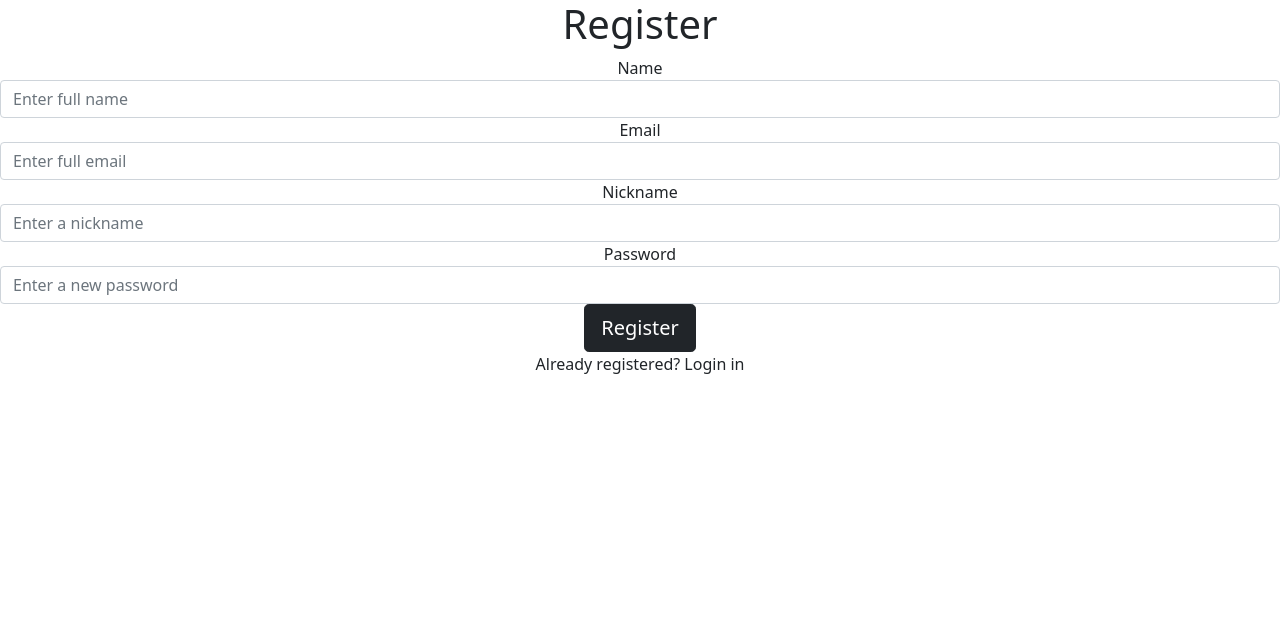
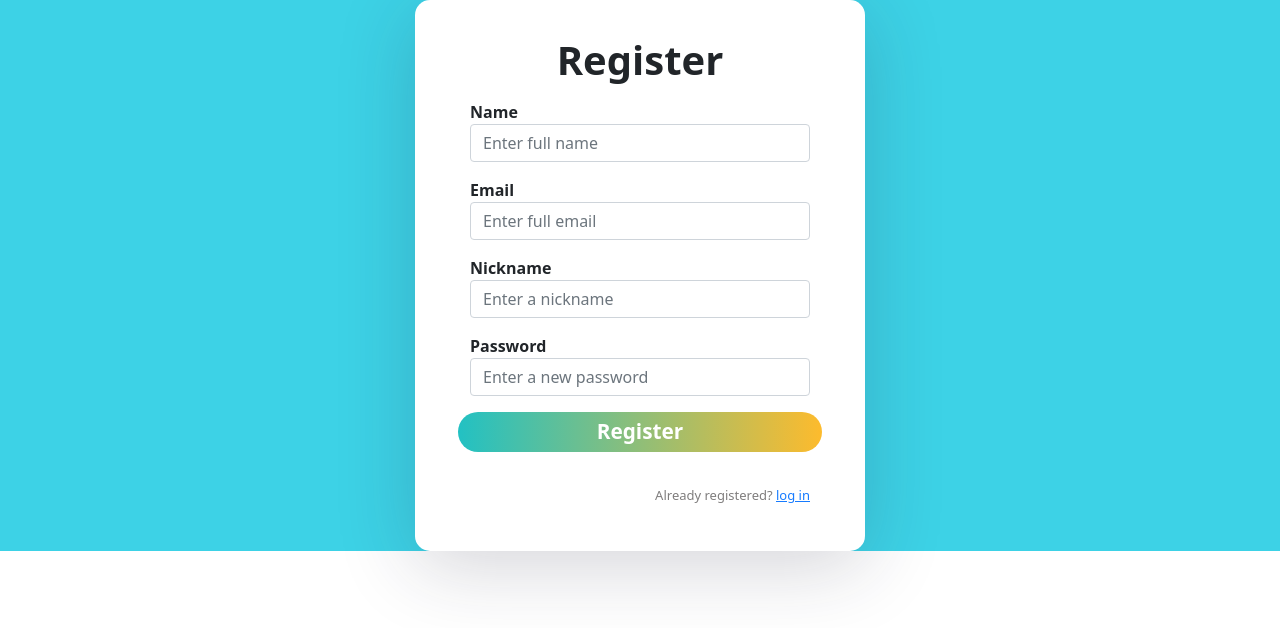
Before and after one commit to Mapu456/Quotes_app, a React (Create React App) app in the folder quotes-app/: page / in a window 1280 px wide. Shown: the top 628 px of the page. Built offline with nearby package versions, Linux system fonts and the light colour scheme.

Commit message:
decorating the login page

```diff
--- a/quotes-app/src/App.css
+++ b/quotes-app/src/App.css
@@ -1,38 +1,72 @@
-.App {
-  text-align: center;
+
+.outer {
+  justify-content: center;
+  flex-direction: column;
+  text-align: left;
+  background-color: #3dd2e6;
 }
 
-.App-logo {
-  height: 40vmin;
-  pointer-events: none;
+.inner {
+  width: 450px;
+  margin: auto;
+  background: #ffffff;
+  box-shadow: 0px 14px 80px rgba(34, 35, 58, 0.2);
+  padding: 40px 55px 45px 55px;
+  border-radius: 15px;
+  transition: all .3s;
 }
 
-@media (prefers-reduced-motion: no-preference) {
-  .App-logo {
-    animation: App-logo-spin infinite 20s linear;
-  }
+.outer .form-control:focus {
+  border-color: #167bff;
+  box-shadow: none;
 }
 
-.App-header {
-  background-color: #282c34;
-  min-height: 100vh;
-  display: flex;
-  flex-direction: column;
-  align-items: center;
-  justify-content: center;
-  font-size: calc(10px + 2vmin);
-  color: white;
+
+.outer h1 {
+  font-weight: bold;
+  text-align: center;
+  margin: 0;
+  line-height: 1;
+  padding-bottom: 20px;
 }
 
-.App-link {
-  color: #61dafb;
+label{
+  font-weight: 600;
+}
+.forgot-password,
+.forgot-password a {
+  text-align: right;
+  font-size: 13px;
+  padding-top: 10px;
+  color: #7f7d7d;
+  margin: 0;
 }
 
-@keyframes App-logo-spin {
-  from {
-    transform: rotate(0deg);
-  }
-  to {
-    transform: rotate(360deg);
-  }
+.forgot-password a {
+  color: #167bff;
 }
+
+.form-group {
+    margin-bottom: 1rem;
+}
+
+.row button{
+  border-radius: 25px;
+  height: 40px;
+  font-size: 1.3rem;
+  color: white;
+  font-weight: 700;
+  background: rgb(34,193,195);
+  background: linear-gradient(90deg, rgba(34,193,195,1) 0%,     rgba(253,187,45,1) 100%);
+  border: 0px;
+  cursor: pointer;
+  transition: opacity 0.25s ease-out;
+}
+
+.row button:hover{
+  opacity: 0.8;
+}
+
+#button{
+  padding-bottom: 1.5rem;
+}
--- a/quotes-app/src/App.js
+++ b/quotes-app/src/App.js
@@ -5,7 +5,11 @@ import '../node_modules/bootstrap/dist/css/bootstrap.css'
 function App() {
   return (
     <div className="App">
-      <Registration/>
+      <div className="outer">
+        <div className="inner">
+          <Registration />
+        </div>
+      </div>
     </div>
   );
 }
--- a/quotes-app/src/Components/Home/Home.js
+++ b/quotes-app/src/Components/Home/Home.js
@@ -12,7 +12,9 @@ function Home() {
 			{logout ? (
 				<form>
 					<h1>Categories</h1>
-					<button onClick={handleLogout} type='submit' className='btn btn-dark btn-lg btn-block '>Log out</button>
+					<div id="button" class="row">
+						<button onClick={handleLogout} type='submit'>Log out</button>
+					</div>
 				</form>
 			) : (
 				<Login />
--- a/quotes-app/src/Components/Login/Login.js
+++ b/quotes-app/src/Components/Login/Login.js
@@ -47,7 +47,9 @@ function handleLogin(e) {
 						onChange={(event) => setPasswordlog(event.target.value)}
 					/>
 				</div>
-				<button type='submit' className='btn btn-dark btn-lg btn-block '>Login</button>
+				<div id="button" class="row">
+					<button type='submit'>Login</button>
+				</div>
 				{flag &&
 					<Alert color='primary' variant="danger" >
 						Please fill correctly all fields!
--- a/quotes-app/src/Components/Registration/Registration.js
+++ b/quotes-app/src/Components/Registration/Registration.js
@@ -69,8 +69,12 @@ function handleClick(){
 				onChange={(event)=> setPassword(event.target.value)}
 				/>
 			</div>
-			<button type='submit' className='btn btn-dark btn-lg btn-block '>Register</button>
-			<p onClick={handleClick}>Already registered? Login in </p>
+			<div id="button" class="row">
+				<button type='submit'>Register</button>
+			</div>
+			<p className="forgot-password text-right">
+                Already registered? <a href="#" onClick={handleClick} >log in</a>
+            </p>
 		{flag &&
             <Alert color='primary' variant="danger" >
                 Please fill all fields!
```
